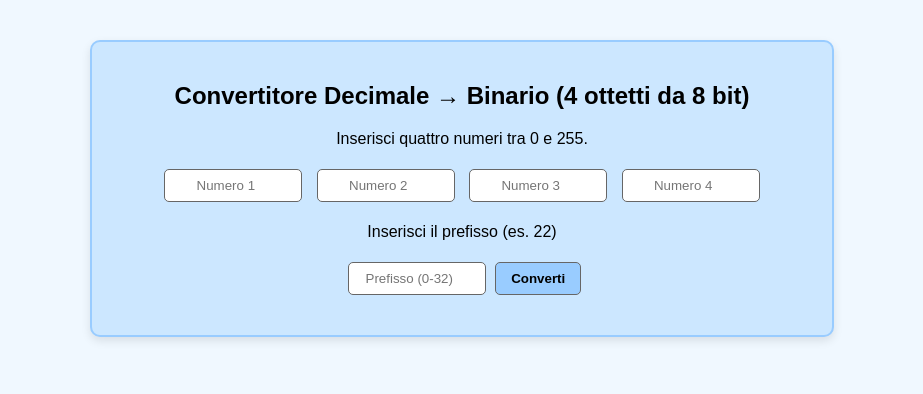
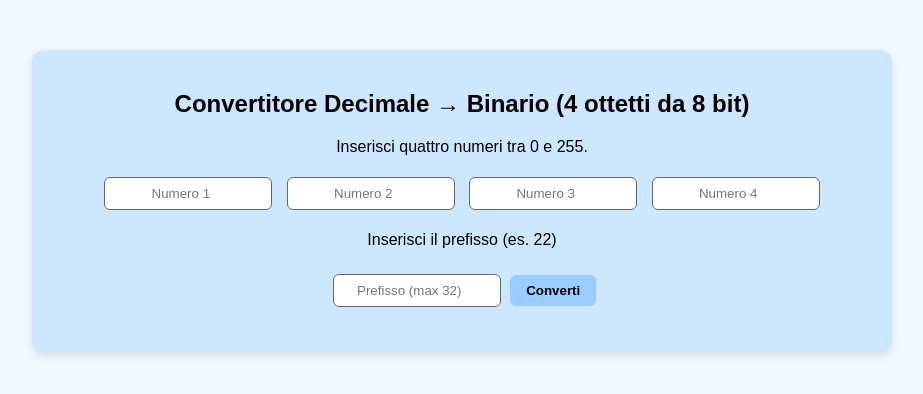
Before and after one commit to antoniocampanella/lavoritps, a plain HTML site: page subnetmask.html in a window 1280 px wide. Shown: the whole page, without its empty margins (178-1101 px from the left). Drawn offline with Linux system fonts and the light colour scheme.

Commit message:
Refactor subnet mask converter HTML and styles

```diff
--- a/subnetmask.html
+++ b/subnetmask.html
@@ -1,61 +1,59 @@
 <!DOCTYPE html>
 <head>
-  <meta charset="UTF-8">
-  <title>Convertitore Decimale → Binario + Subnet Mask</title>
-
+  <title>Convertitore Da Decimale A Binario + Subnet Mask</title>
   <style>
     body {
-      font-family: Arial, sans-serif;
       background-color: #f0f8ff;
       color: black;
-      text-align: center;
+      font-family: sans-serif;
+      display: flex;
+      flex-direction: column;
+      align-items: center; /* centra orizzontalmente */
+      justify-content: flex-start; /* porta tutto verso l'alto */
+      min-height: 100vh;
       margin: 0;
-      padding: 20px;
+      padding: 50px 20px 20px 20px; /* margine superiore maggiore */
     }
-
     .rettangolo {
       background-color: #cce7ff;
-      border: 2px solid #99ccff;
-      border-radius: 10px;
-      padding: 20px;
-      margin: 20px auto;
-      width: 90%;
-      max-width: 700px;
-      box-shadow: 0 4px 10px rgba(0, 0, 0, 0.1);
+      border-radius: 12px;
+      padding: 20px 30px;
+      margin: 0 auto; /* centra orizzontalmente */
+      text-align: center;
+      box-shadow: 0 4px 10px rgba(0,0,0,0.1);
+      width: 800px;
     }
-
     h2 {
+      font-weight: bold;
       color: black;
     }
-
-    input[type="number"] {
-      width: 120px;
+    input {
       padding: 8px;
       margin: 5px;
+      border-radius: 6px;
       border: 1px solid #666;
-      border-radius: 5px;
+      outline: none;
       text-align: center;
+      width: 150px;
       color: black;
       background-color: white;
     }
-
     button {
+      padding: 8px 16px;
+      margin-top: 10px;
+      border: none;
+      border-radius: 6px;
       background-color: #99ccff;
       color: black;
-      border: 1px solid #666;
-      border-radius: 5px;
-      padding: 8px 15px;
+      font-weight: bold;
       cursor: pointer;
       transition: 0.2s;
-      font-weight: bold;
     }
-
     button:hover {
       background-color: #80bfff;
     }
-
     #risultatoMultiplo, #subnetMask {
-      margin-top: 15px;
+      margin-top: 20px;
       font-weight: bold;
       color: black;
       word-break: break-word;
@@ -72,17 +70,14 @@
       <input type="number" id="num3" min="0" max="255" placeholder="Numero 3">
       <input type="number" id="num4" min="0" max="255" placeholder="Numero 4">
     </div>
-
     <p>Inserisci il prefisso (es. 22)</p>
     <div>
-      <input type="number" id="prefix" min="0" max="32" placeholder="Prefisso (0-32)">
+      <input type="number" id="prefix" min="0" max="32" placeholder="Prefisso (max 32)">
       <button onclick="convertiConSubnet()">Converti</button>
     </div>
-
     <div id="risultatoMultiplo"></div>
     <div id="subnetMask"></div>
   </div>
-
   <script>
     function convertiConSubnet() {
       let n1 = document.getElementById('num1').value;
@@ -92,7 +87,6 @@
       let prefix = document.getElementById('prefix').value;
       let risultato = document.getElementById('risultatoMultiplo');
       let subnet = document.getElementById('subnetMask');
-
       if (n1 === "" || n2 === "" || n3 === "" || n4 === "" ||
           n1 < 0 || n1 > 255 || n2 < 0 || n2 > 255 ||
           n3 < 0 || n3 > 255 || n4 < 0 || n4 > 255) {
@@ -101,33 +95,28 @@
         subnet.textContent = "";
         return;
       }
-
-      if (prefix === "" || prefix < 0 || prefix > 32) {
+      if (prefix === "" || prefix < 0 || prefix > 36) {
         risultato.textContent = "";
-        subnet.textContent = "Inserisci un prefisso valido tra 0 e 32.";
+        subnet.textContent = "Inserisci un prefisso valido tra 0 e 36.";
         subnet.style.color = "red";
         return;
       }
-
       let b1 = parseInt(n1).toString(2).padStart(8, '0');
       let b2 = parseInt(n2).toString(2).padStart(8, '0');
       let b3 = parseInt(n3).toString(2).padStart(8, '0');
       let b4 = parseInt(n4).toString(2).padStart(8, '0');
       risultato.textContent = "IP in binario: " + b1 + "." + b2 + "." + b3 + "." + b4;
       risultato.style.color = "black";
-
       let pref = parseInt(prefix);
       let maskBinaria = "";
       for (let i = 0; i < 32; i++) {
         maskBinaria += (i < pref) ? "1" : "0";
       }
-
       let m1 = maskBinaria.slice(0, 8);
       let m2 = maskBinaria.slice(8, 16);
       let m3 = maskBinaria.slice(16, 24);
       let m4 = maskBinaria.slice(24, 32);
-
-      subnet.textContent = "Subnet mask (/" + pref + "): " + m1 + "." + m2 + "." + m3 + "." + m4;
+      subnet.textContent = "Subnet mask (/"+pref+"): " + m1 + "." + m2 + "." + m3 + "." + m4;
       subnet.style.color = "black";
     }
   </script>
```
